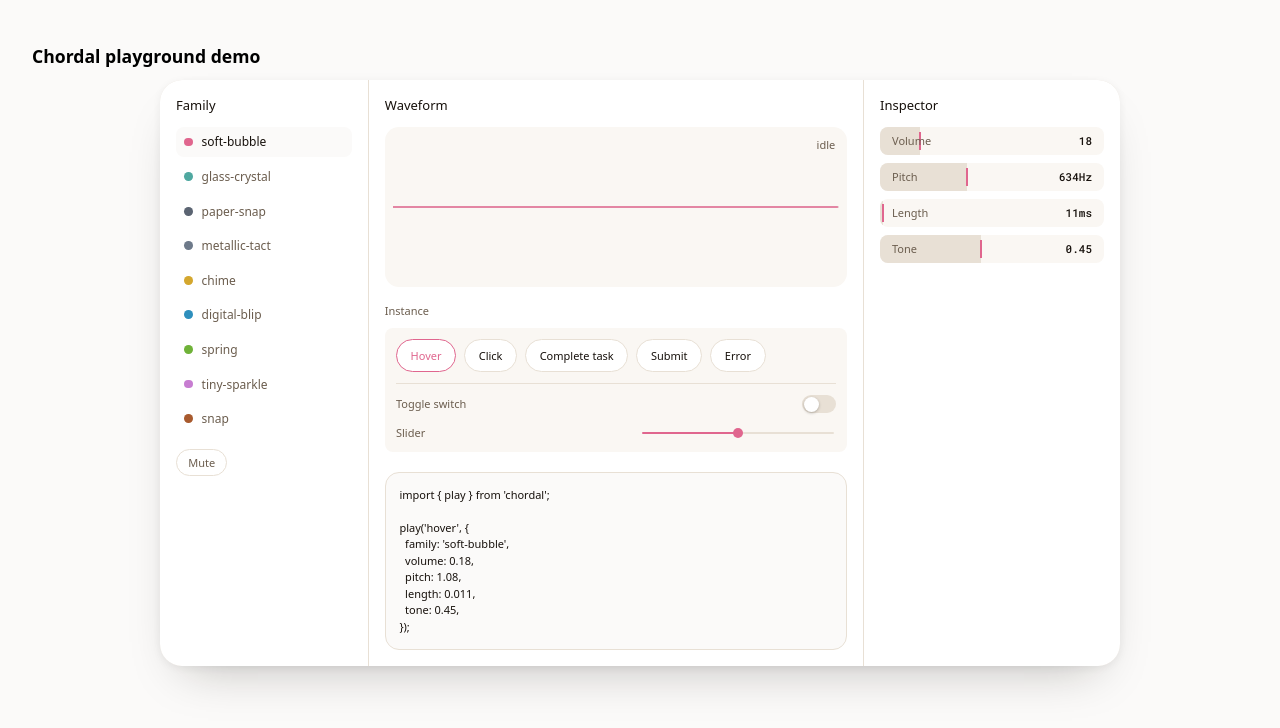
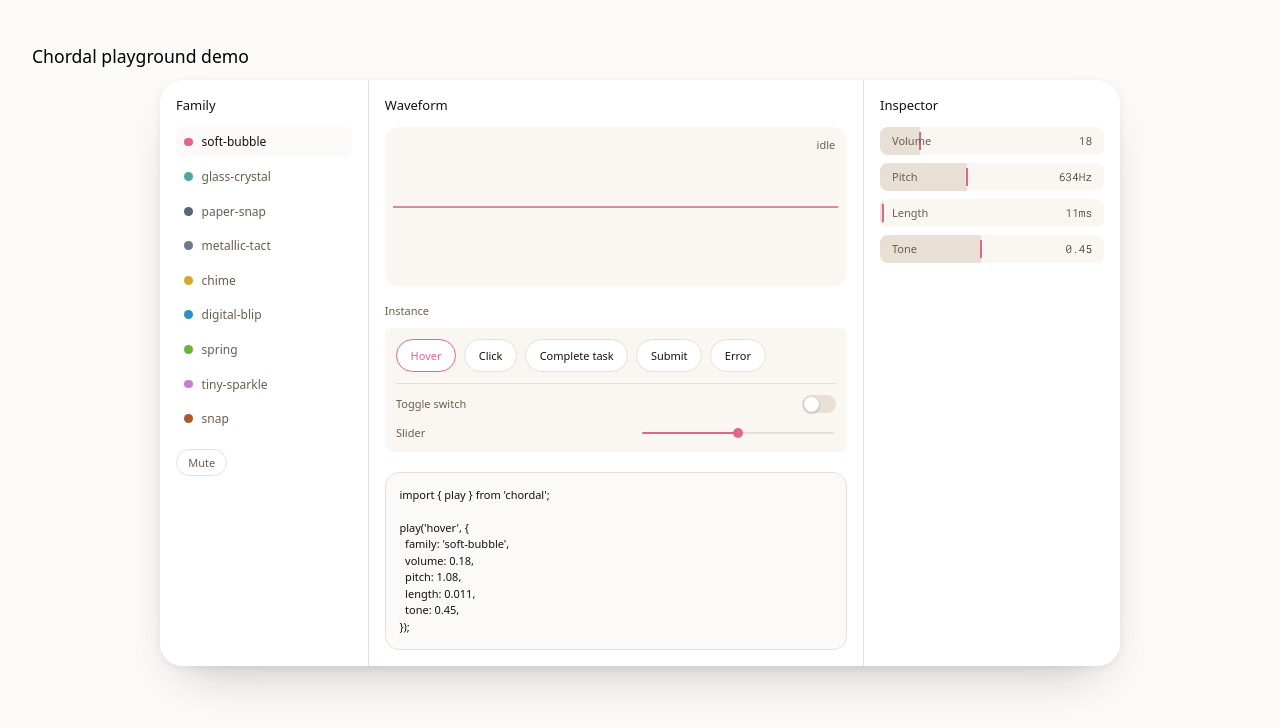
Before and after one commit to CHINGHO1027/chordal, a website with bundled scripts: page demo/index.html in a window 1280 px wide. Built offline with nearby package versions, Linux system fonts and the light colour scheme.

Commit message:
Cap font weight at regular; body runs light, headings run regular
New --weight-light (300) token, and --weight-medium (500) removed
entirely — nothing on the site should render heavier than regular
(400) per instruction.

- :host base weight (the whole component's default) switched from
  regular to light — this is what every unstyled body element
  inherits.
- .pane-head ("Family"/"Waveform"/"Inspector") is the one actual
  heading in the component: dropped from medium (500) to regular
  (400) rather than up to it.
- Every other body/UI text element (family list, test buttons, mute
  button, waveform status, slider labels, code snippet) switched from
  regular to light explicitly.
- .slider-row .val (the Volume/Pitch/Length/Tone numbers) was the
  heaviest element on the page at medium (500) — now light (300),
  same as the rest of body text; it's a value readout, not a heading.

demo/index.html's <h1> had no explicit weight at all, meaning it was
inheriting the browser's default bold (700) for headings — the
heaviest thing on the actual page, outside the shadow-DOM component
entirely. Set to 400 (it's a heading) and set <body> to 300 (light) so
nothing outside the component violates the same ceiling. Also updated
the Roboto Mono Google Fonts link from weight 500 to 300 to match the
new light body weight — was loading a font file for a weight that no
longer exists in the CSS.

Verified live: "Family" pane heading renders visibly heavier than the
family list body text below it, confirming the heading/body weight
distinction actually holds. No console errors from the page.

```diff
--- a/demo/index.html
+++ b/demo/index.html
@@ -5,10 +5,10 @@
   <title>Chordal demo</title>
   <link rel="preconnect" href="https://fonts.googleapis.com" />
   <link rel="preconnect" href="https://fonts.gstatic.com" crossorigin />
-  <link href="https://fonts.googleapis.com/css2?family=Roboto+Mono:wght@500&display=swap" rel="stylesheet" />
+  <link href="https://fonts.googleapis.com/css2?family=Roboto+Mono:wght@300&display=swap" rel="stylesheet" />
   <style>
-    body { margin: 0; padding: 2rem; background: #FBFAF9; font-family: system-ui, sans-serif; }
-    h1 { font-size: 1.1rem; }
+    body { margin: 0; padding: 2rem; background: #FBFAF9; font-family: system-ui, sans-serif; font-weight: 300; }
+    h1 { font-size: 1.1rem; font-weight: 400; }
   </style>
 </head>
 <body>
--- a/src/playground/chordal-playground.ts
+++ b/src/playground/chordal-playground.ts
@@ -47,19 +47,20 @@ const STYLES = `
     --border-width: 0.8px;
     --font-body: Mulish, system-ui, sans-serif;
 
-    /* type tokens — three sizes, weight tops out at 500 and only pane titles use it */
+    /* type tokens — three sizes; weight never exceeds regular (400). Body copy runs
+       light (300), regular is reserved for pane headings only. */
     --text-heading: 0.8125rem;
     --text-body: 0.75rem;
     --text-small: 0.6875rem;
+    --weight-light: 300;
     --weight-regular: 400;
-    --weight-medium: 500;
 
     display: block;
     max-width: 60rem;
     margin: 0 auto;
     color: var(--text-primary);
     font-family: var(--font-body);
-    font-weight: var(--weight-regular);
+    font-weight: var(--weight-light);
     font-size: var(--text-body);
     line-height: 1.5;
     box-sizing: border-box;
@@ -82,14 +83,14 @@ const STYLES = `
   .pane-head {
     font-family: var(--font-body);
     font-size: var(--text-heading);
-    font-weight: var(--weight-medium);
+    font-weight: var(--weight-regular);
     color: var(--text-primary);
     margin-bottom: 0.75rem;
   }
   .family-list { display: flex; flex-direction: column; gap: 0.3rem; }
   .family-btn {
     display: flex; align-items: center; gap: 0.55rem;
-    font-family: var(--font-body); font-size: var(--text-body); font-weight: var(--weight-regular);
+    font-family: var(--font-body); font-size: var(--text-body); font-weight: var(--weight-light);
     text-align: left; border: none; background: none; cursor: pointer;
     padding: 0.4rem 0.5rem; border-radius: var(--radius-sm);
     color: var(--text-secondary);
@@ -102,7 +103,7 @@ const STYLES = `
   canvas { display: block; width: 100%; height: 9rem; }
   .status {
     position: absolute; top: 0.6rem; right: 0.75rem;
-    font-family: var(--font-body); font-size: var(--text-small); font-weight: var(--weight-regular);
+    font-family: var(--font-body); font-size: var(--text-small); font-weight: var(--weight-light);
     color: var(--text-secondary); font-variant-numeric: tabular-nums;
   }
 
@@ -126,7 +127,7 @@ const STYLES = `
   .switch input:focus-visible ~ .switch-track { outline: 2px solid var(--accent); outline-offset: 2px; }
 
   .test-btn {
-    font-family: var(--font-body); font-weight: var(--weight-regular); font-size: var(--text-small);
+    font-family: var(--font-body); font-weight: var(--weight-light); font-size: var(--text-small);
     border: var(--border-width) solid var(--border); background: var(--surface);
     color: var(--text-primary); border-radius: 999px;
     padding: 0.5rem 0.85rem; cursor: pointer;
@@ -160,11 +161,11 @@ const STYLES = `
   }
   .slider-row .label {
     position: absolute; left: 0.75rem; top: 50%; transform: translateY(-50%);
-    font-size: var(--text-small); font-weight: var(--weight-regular); color: var(--text-secondary); pointer-events: none;
+    font-size: var(--text-small); font-weight: var(--weight-light); color: var(--text-secondary); pointer-events: none;
   }
   .slider-row .val {
     position: absolute; right: 0.75rem; top: 50%; transform: translateY(-50%);
-    font-family: 'Roboto Mono', monospace; font-size: var(--text-small); font-weight: var(--weight-medium);
+    font-family: 'Roboto Mono', monospace; font-size: var(--text-small); font-weight: var(--weight-light);
     color: var(--text-primary); font-variant-numeric: tabular-nums; pointer-events: none;
   }
   .slider-row input[type="range"] { position: absolute; inset: 0; width: 100%; height: 100%; margin: 0; opacity: 0; cursor: pointer; }
@@ -172,7 +173,7 @@ const STYLES = `
 
   .mute-row { display: flex; align-items: center; gap: 0.5rem; margin-top: 1rem; }
   .mute-row button {
-    font-family: var(--font-body); font-size: var(--text-small); font-weight: var(--weight-regular);
+    font-family: var(--font-body); font-size: var(--text-small); font-weight: var(--weight-light);
     border: var(--border-width) solid var(--border); background: var(--surface);
     border-radius: 999px; padding: 0.3rem 0.7rem; cursor: pointer; color: var(--text-secondary);
   }
@@ -180,7 +181,7 @@ const STYLES = `
   .code-export {
     margin-top: 1.25rem; background: var(--page-bg); border: var(--border-width) solid var(--border);
     border-radius: var(--radius-md); padding: 0.85rem;
-    font-family: var(--font-body); font-size: var(--text-small); font-weight: var(--weight-regular); color: var(--text-primary);
+    font-family: var(--font-body); font-size: var(--text-small); font-weight: var(--weight-light); color: var(--text-primary);
     white-space: pre; overflow-x: auto;
   }
 `;
```
